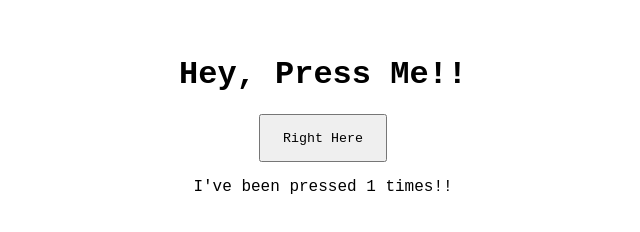
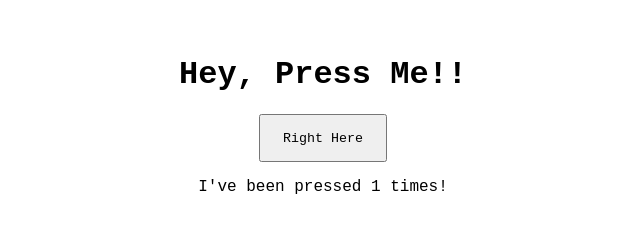
Before and after one commit to Mastermind326/Button-Project, a plain HTML site: page index.html in a window 1280 px wide. Both pictures are taken after a click on the button "Right Here". Shown: the full height of the page, 317-957 px from the left. Drawn offline with Linux system fonts and the light colour scheme.

Commit message:
change formatting of count up function to save value between loads

```diff
--- a/index.html
+++ b/index.html
@@ -14,9 +14,8 @@
         <div class="flex-container">
             <h1 class="flex-item">Hey, Press Me!!</h1>
                 <button id="button">Right Here</button>
-                <p id="click-count"></p>
+                <p>I've been pressed <a id="click-count">0</a> times!</p>
         </div>
-
         <script src="script.js" async defer type="text/javascript"></script>
 
     </body>
--- a/script.js
+++ b/script.js
@@ -1,9 +1,22 @@
 var button = document.getElementById('button');
 
 var clicks = 0
+function setClick() {
+    var clickStr = localStorage.getItem("clicks");
+    if(clickStr == undefined){
+        localStorage.setItem("clicks", 0);
+        clicks = 0;
+    }else{
+        clicks = parseInt(clickStr);
+    }
+    document.getElementById("click-count").innerHTML = clicks;
+}
+
 function countUp() {
-    clicks+=1;
-    document.getElementById("click-count").innerHTML = 'I\'ve been pressed '+clicks+ ' times!!';
-};
+    clicks += 1;
+    localStorage.setItem("clicks", clicks);
+    document.getElementById("click-count").innerHTML = clicks;
+}
 
-button.addEventListener('click', countUp);
+document.getElementById("button").onclick = countUp;
+setClick();
```
